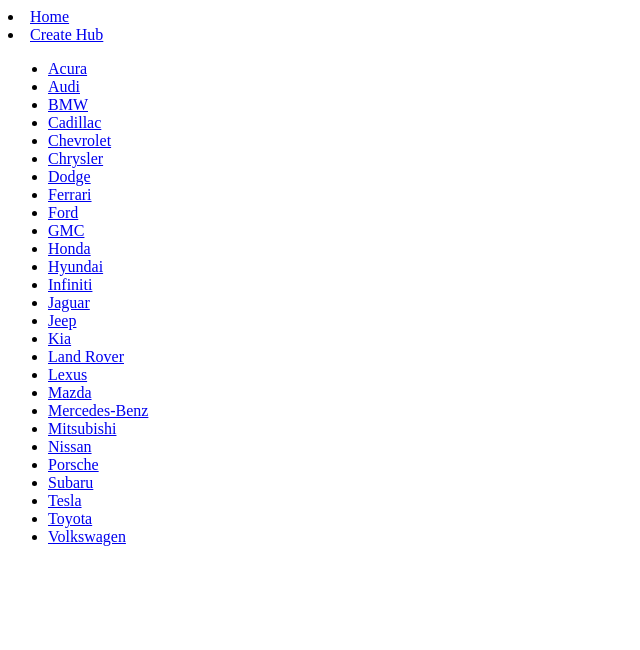
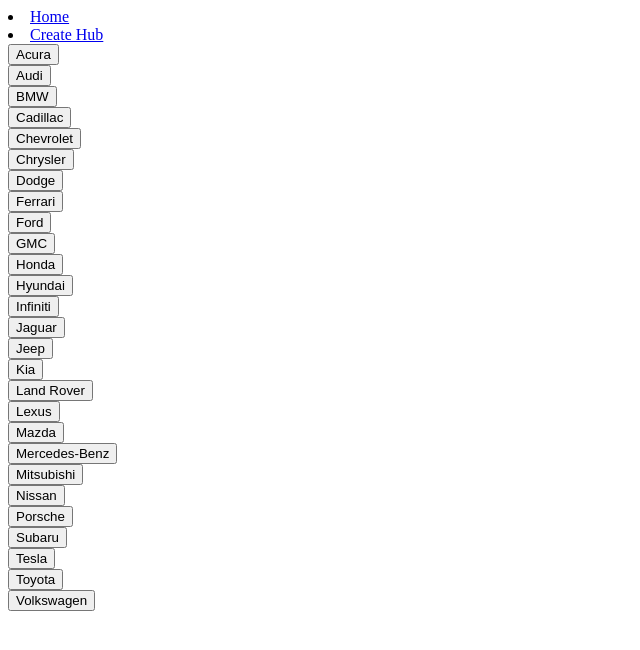
Before and after one commit to jjnaga/project02, a React app: page / in a window 1280 px wide. Shown: the top 650 px of the page, without its empty margins (0-640 px from the left). Built offline with nearby package versions, Linux system fonts and the light colour scheme; the HTML template or start-up script is replaced by a standard one.

Commit message:
Change li's to buttons, add basic styling

```diff
--- a/package.json
+++ b/package.json
@@ -10,10 +10,8 @@
 	"author": "",
 	"license": "ISC",
 	"dependencies": {
-		"body-parser": "^1.18.3",
 		"express": "^4.16.3",
 		"mongodb": "^3.1.1",
-		"normalize.css": "^8.0.0",
 		"prop-types": "^15.6.2",
 		"react": "^16.4.1",
 		"react-dom": "^16.4.1",
--- a/src/components/Home.jsx
+++ b/src/components/Home.jsx
@@ -3,16 +3,16 @@ import { Link } from "react-router-dom";
 
 const Home = ({ companies }) => {
 	const companyList = companies.map(company => (
-		<li key={company}>
-			<Link to={company}>{company}</Link>
-		</li>
+		<div>
+			<Link to={company}>
+				<button type="button" className="home-button">
+					{company}
+				</button>
+			</Link>
+		</div>
 	));
 
-	return (
-		<div>
-			<ul>{companyList}</ul>
-		</div>
-	);
+	return <div className="Home">{companyList}</div>;
 };
 
 export default Home;
```
Also changed, not shown: 3 other files (tests, documents, lock files or other folders).
